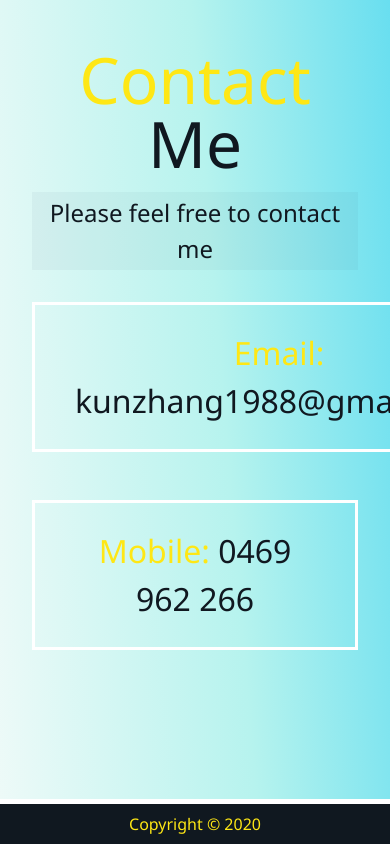
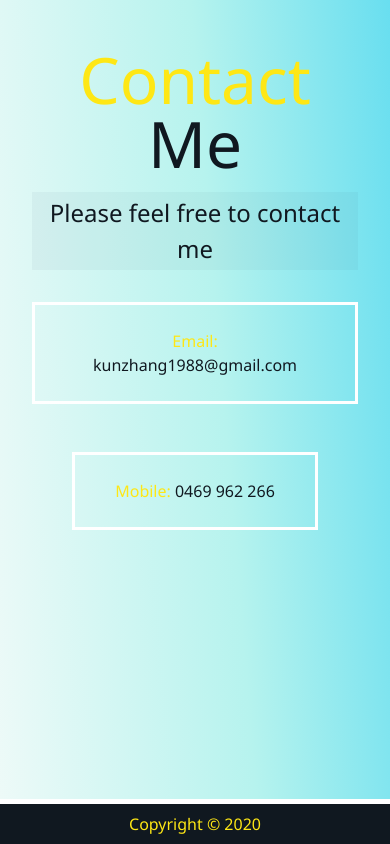
Before and after one commit to KunZhangCS/portfolio, a website: page dist/index.html in a window 390 px wide. Shown: the part 3913-4757 px from the top of the page. Drawn offline with Linux system fonts and the light colour scheme.

Commit message:
Change font size

```diff
--- a/scss/_mobile.scss
+++ b/scss/_mobile.scss
@@ -88,6 +88,8 @@
     }
 
     .boxes {
-        font-size: 1.5rem;
+        div {
+            font-size: 1rem;
+        }
     }
 }
```
Also changed, not shown: dist/css/main.css.
